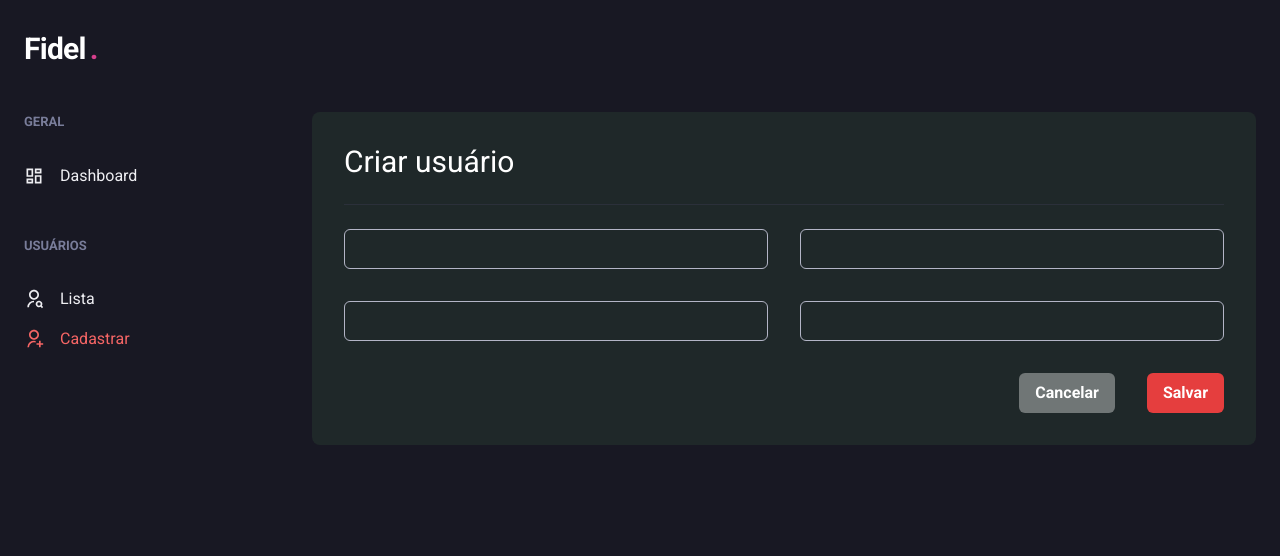
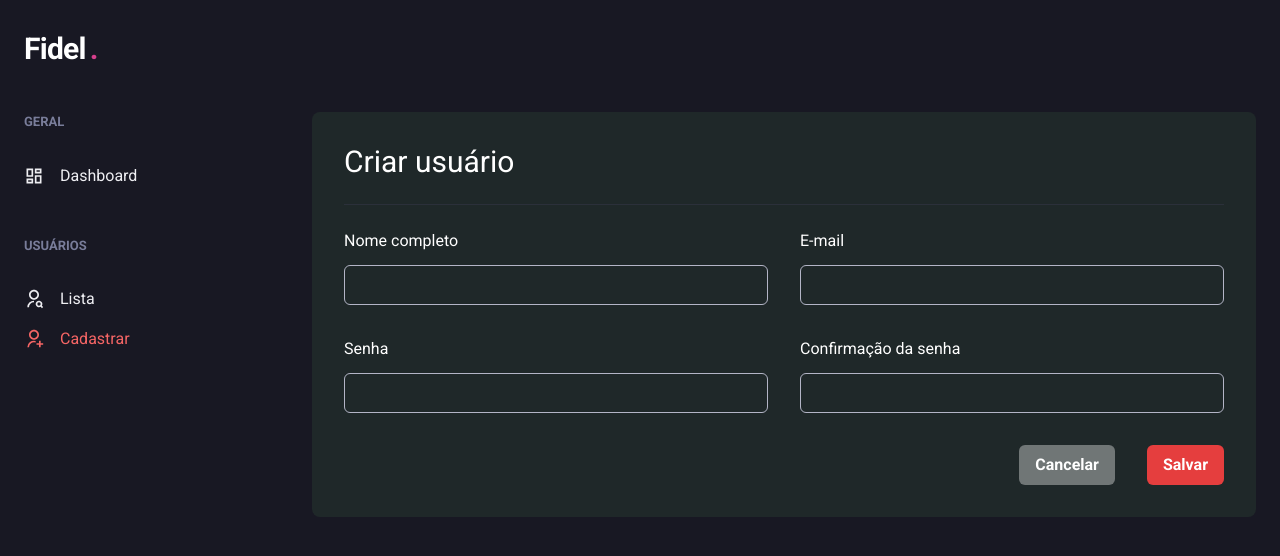
Before and after one commit to virtorodrigues/digital-loyalty-card, a Next.js app: page /users/create in a window 1280 px wide. Shown: the top 556 px of the page. Built offline with nearby package versions, Linux system fonts and the light colour scheme.

Commit message:
user registration screen completed

```diff
--- /dev/null
+++ b/src/compoenents/Form/Input.tsx
@@ -0,0 +1,20 @@
+import { Input, Stack, InputProps, FormLabel, FormControl } from "@chakra-ui/react";
+
+type AppInputProps = InputProps & {
+  label?: string;
+  name: string;
+}
+
+export function AppInput({ name, label = "", ...rest }: AppInputProps) {
+  return (
+    <Stack spacing={1}>
+      {!!label && <FormLabel htmlFor='email'>{label}</FormLabel>}
+      <Input
+        id={name}
+        name={name}
+        type={rest.type}
+        {...rest}
+      />
+    </Stack>
+  )
+}
--- a/src/pages/index.tsx
+++ b/src/pages/index.tsx
@@ -1,4 +1,5 @@
 import { Box, Button, Flex, Input, Stack, Text } from "@chakra-ui/react";
+import { AppInput } from "../compoenents/Form/Input";
 
 export default function Home() {
   return (
@@ -35,12 +36,12 @@ export default function Home() {
               Faça seu login
             </Text>
 
-            <Input
+            <AppInput
               name="email"
               label="E-mail"
               type="email"
             />
-            <Input
+            <AppInput
               name="password"
               label="Password"
               type="password"
--- a/src/pages/users/create.tsx
+++ b/src/pages/users/create.tsx
@@ -1,14 +1,11 @@
-import { Box, Button, Divider, Flex, Heading, HStack, Input, SimpleGrid, VStack } from "@chakra-ui/react";
+import { Box, Button, Divider, Flex, Heading, HStack, SimpleGrid, VStack } from "@chakra-ui/react";
 import Link from "next/link";
 import TemplateLogged from "../../compoenents/TemplateLogged";
+import { AppInput } from "../../compoenents/Form/Input";
 
 export default function CreateUser() {
-
   return (
-
     <TemplateLogged>
-
-
       <Box
         as="form"
         flex="1"
@@ -22,13 +19,13 @@ export default function CreateUser() {
 
         <VStack spacing={["6", "8"]}>
           <SimpleGrid minChildWidth="240px" spacing={["6", "8"]} w="100%">
-            <Input
+            <AppInput
               // {...register("name")}
               // error={errors.name}
               name="name"
               label="Nome completo"
             />
-            <Input
+            <AppInput
               //  {...register("email")}
               //   error={errors.email}
               name="email"
@@ -37,14 +34,14 @@ export default function CreateUser() {
             />
           </SimpleGrid>
           <SimpleGrid minChildWidth="240px" spacing={["6", "8"]} w="100%">
-            <Input
+            <AppInput
               // {...register("password")}
               // error={errors.password}
               name="password"
               type="password"
               label="Senha"
             />
-            <Input
+            <AppInput
               //  {...register("password_confirmation")}
               // error={errors.password_confirmation}
               name="password_confirmation"
```
